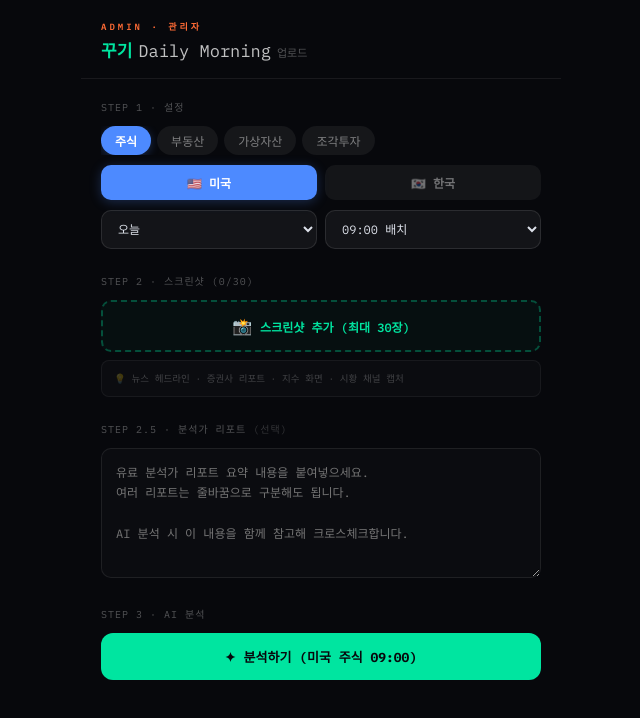
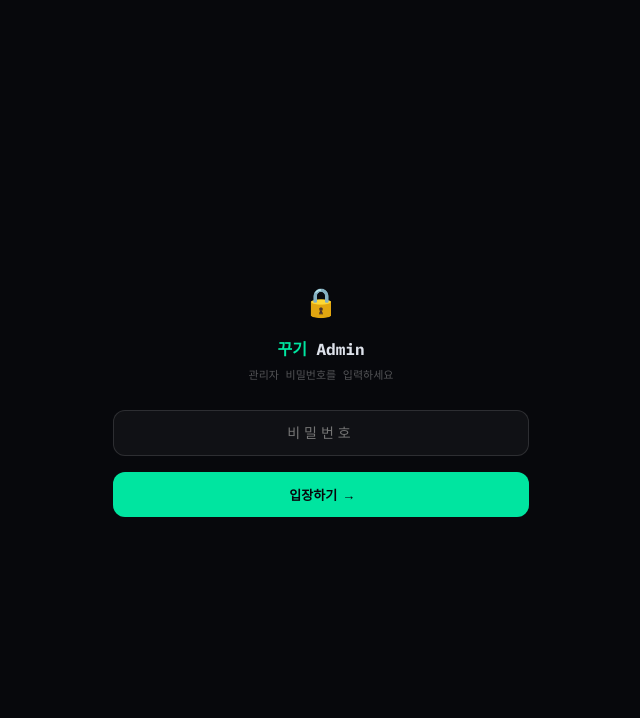
Before and after one commit to jsk65070506-dotcom/skstock, a Next.js app: page /admin in a window 1280 px wide. Shown: the top 718 px of the page, without its empty margins (319-959 px from the left). Built offline with nearby package versions, Linux system fonts and the light colour scheme.

Commit message:
feat: admin asset tabs (주식/부동산/가상자산/조각투자) + analyze market labels

```diff
--- a/pages/admin.jsx
+++ b/pages/admin.jsx
@@ -31,7 +31,7 @@ const ASSET_TABS = [
   { key: "stock",  label: "주식",     color: "#4d8aff" },
   { key: "realty", label: "부동산",   color: "#f5c842" },
   { key: "crypto", label: "가상자산", color: "#a78bfa" },
-  { key: "frac",   label: "조각투자", color: "#00e5a0" },
+  { key: "frac",   label: "실물자산", color: "#00e5a0" },
 ];
 const DATE_OPTIONS = (() => {
   const opts = [];
@@ -121,8 +121,68 @@ const ResultPreview = ({ result, market }) => (
   </div>
 );
 
+// ── PASSWORD SCREEN ─────────────────────────────────────────────────────────
+const ADMIN_PASSWORD = "kkugi2024";
+
+function PasswordScreen({ onSuccess }) {
+  const [input, setInput] = useState("");
+  const [error, setError] = useState(false);
+
+  const handleSubmit = () => {
+    if (input === ADMIN_PASSWORD) {
+      if (typeof window !== "undefined") sessionStorage.setItem("adminAuth", "true");
+      onSuccess();
+    } else {
+      setError(true);
+      setInput("");
+    }
+  };
+
+  return (
+    <div style={{ fontFamily: "'IBM Plex Mono', monospace", background: "#07080c", minHeight: "100vh", maxWidth: 480, margin: "0 auto", color: "#dde1ea", display: "flex", flexDirection: "column", alignItems: "center", justifyContent: "center", padding: "0 32px" }}>
+      <style jsx global>{`
+        @import url('https://fonts.googleapis.com/css2?family=IBM+Plex+Mono:wght@400;600;700&display=swap');
+        * { box-sizing: border-box; margin: 0; padding: 0; }
+        body { background: #07080c; }
+      `}</style>
+      <div style={{ fontSize: 28, marginBottom: 16 }}>🔒</div>
+      <div style={{ fontSize: 16, fontWeight: 700, marginBottom: 6 }}>
+        <span style={{ color: "#00e5a0" }}>꾸기</span> Admin
+      </div>
+      <div style={{ fontSize: 11, color: "rgba(255,255,255,0.3)", marginBottom: 28 }}>관리자 비밀번호를 입력하세요</div>
+      <input
+        type="password"
+        value={input}
+        onChange={(e) => { setInput(e.target.value); setError(false); }}
+        onKeyDown={(e) => e.key === "Enter" && handleSubmit()}
+        placeholder="비밀번호"
+        autoFocus
+        style={{
+          width: "100%", padding: "13px 16px", borderRadius: 12,
+          border: error ? "1px solid rgba(255,77,109,0.6)" : "1px solid rgba(255,255,255,0.12)",
+          background: "rgba(255,255,255,0.04)", color: "#dde1ea",
+          fontFamily: "inherit", fontSize: 14, outline: "none",
+          marginBottom: 8, textAlign: "center", letterSpacing: 4,
+        }}
+      />
+      {error && <div style={{ fontSize: 11, color: "#ff4d6d", marginBottom: 12 }}>비밀번호가 틀렸어요</div>}
+      <button onClick={handleSubmit} style={{
+        width: "100%", padding: "13px 0", borderRadius: 12, border: "none",
+        fontFamily: "inherit", fontSize: 13, fontWeight: 700, marginTop: error ? 0 : 8,
+        background: "#00e5a0", color: "#07080c", cursor: "pointer",
+      }}>
+        입장하기 →
+      </button>
+    </div>
+  );
+}
+
 // ── MAIN ────────────────────────────────────────────────────────────────────
 export default function MarketAdmin() {
+  const [authenticated, setAuthenticated] = useState(() => {
+    if (typeof window !== "undefined") return sessionStorage.getItem("adminAuth") === "true";
+    return false;
+  });
   const [assetTab, setAssetTab] = useState("stock");
   const [stockMarket, setStockMarket] = useState("us"); // 주식 탭용 us/kr
   const market = assetTab === "stock" ? stockMarket : assetTab; // 실제 market 키
@@ -233,6 +293,8 @@ export default function MarketAdmin() {
     }
   };
 
+  if (!authenticated) return <PasswordScreen onSuccess={() => setAuthenticated(true)} />;
+
   const assetInfo = ASSET_TABS.find(a => a.key === assetTab);
   const accentColor = assetTab === "stock"
     ? (stockMarket === "us" ? "#4d8aff" : "#ff6b35")
@@ -300,13 +362,22 @@ export default function MarketAdmin() {
             </div>
           )}
 
-          <div style={{ display: "flex", gap: 8 }}>
-            <select value={selectedDate} onChange={(e) => setSelectedDate(e.target.value)} style={{ flex: 1, padding: "10px 12px", borderRadius: 10, fontFamily: "inherit", background: "rgba(255,255,255,0.05)", border: "1px solid rgba(255,255,255,0.1)", color: "#dde1ea", fontSize: 12, outline: "none", cursor: "pointer" }}>
+          <div style={{ marginBottom: 10 }}>
+            <select value={selectedDate} onChange={(e) => setSelectedDate(e.target.value)} style={{ width: "100%", padding: "10px 12px", borderRadius: 10, fontFamily: "inherit", background: "rgba(255,255,255,0.05)", border: "1px solid rgba(255,255,255,0.1)", color: "#dde1ea", fontSize: 12, outline: "none", cursor: "pointer" }}>
               {DATE_OPTIONS.map((o) => <option key={o.value} value={o.value} style={{ background: "#1a1c24" }}>{o.label}</option>)}
             </select>
-            <select value={selectedBatch} onChange={(e) => setSelectedBatch(e.target.value)} style={{ flex: 1, padding: "10px 12px", borderRadius: 10, fontFamily: "inherit", background: "rgba(255,255,255,0.05)", border: "1px solid rgba(255,255,255,0.1)", color: "#dde1ea", fontSize: 12, outline: "none", cursor: "pointer" }}>
-              {BATCH_TIMES.map((t) => <option key={t} value={t} style={{ background: "#1a1c24" }}>{t} 배치</option>)}
-            </select>
+          </div>
+          <div style={{ display: "flex", gap: 6 }}>
+            {BATCH_TIMES.map((t) => (
+              <button key={t} onClick={() => setSelectedBatch(t)} style={{
+                flex: 1, padding: "9px 0", borderRadius: 10, border: "none", cursor: "pointer",
+                fontFamily: "inherit", fontSize: 11.5, fontWeight: selectedBatch === t ? 700 : 500,
+                transition: "all 0.18s",
+                background: selectedBatch === t ? accentColor : "rgba(255,255,255,0.05)",
+                color: selectedBatch === t ? (accentColor === "#f5c842" ? "#07080c" : "#fff") : "rgba(255,255,255,0.4)",
+                boxShadow: selectedBatch === t ? `0 2px 10px ${accentColor}44` : "none",
+              }}>{t}</button>
+            ))}
           </div>
         </div>
 
@@ -418,7 +489,7 @@ export default function MarketAdmin() {
         {/* STEP 2.5 */}
         <div style={{ marginBottom: 24 }}>
           <div style={{ display: "flex", justifyContent: "space-between", alignItems: "center", marginBottom: 12 }}>
-            <div style={{ fontSize: 10, color: "rgba(255,255,255,0.3)", letterSpacing: 1 }}>STEP 2.5 · 분석가 리포트 <span style={{ color: "rgba(255,255,255,0.18)" }}>(선택)</span></div>
+            <div style={{ fontSize: 10, color: "rgba(255,255,255,0.3)", letterSpacing: 1 }}>STEP 3 · 분석가 리포트 <span style={{ color: "rgba(255,255,255,0.18)" }}>(선택)</span></div>
             {analystNotes && <div style={{ fontSize: 9.5, color: "rgba(255,255,255,0.2)" }}>{analystNotes.length}자</div>}
           </div>
           <textarea
@@ -455,10 +526,11 @@ export default function MarketAdmin() {
 
         {/* STEP 3 */}
         <div style={{ marginBottom: 8 }}>
-          <div style={{ fontSize: 10, color: "rgba(255,255,255,0.3)", letterSpacing: 1, marginBottom: 12 }}>STEP 3 · AI 분석</div>
+          <div style={{ fontSize: 10, color: "rgba(255,255,255,0.3)", letterSpacing: 1, marginBottom: 12 }}>STEP 4 · AI 분석</div>
           {(() => {
             const isStock = assetTab === "stock";
-            const disabled = analyzing;
+            const hasContent = isStock ? images.length > 0 : (textContent.trim().length > 0 || analystNotes.trim().length > 0);
+            const disabled = analyzing || !hasContent;
             const urlCount = !isStock ? (textContent.match(/https?:\/\/[^\s]+/g) || []).length : 0;
             return (
               <button onClick={handleAnalyze} disabled={disabled} style={{
@@ -467,6 +539,7 @@ export default function MarketAdmin() {
                 background: disabled ? "rgba(255,255,255,0.06)" : "#00e5a0",
                 color: disabled ? "rgba(255,255,255,0.2)" : "#07080c",
                 cursor: disabled ? "not-allowed" : "pointer",
+                opacity: (!analyzing && !hasContent) ? 0.4 : 1,
               }}>
                 {analyzing
                   ? <span style={{ display: "flex", alignItems: "center", justifyContent: "center", gap: 8 }}>
@@ -494,10 +567,21 @@ export default function MarketAdmin() {
             <div style={{ height: 1, background: "rgba(255,255,255,0.07)", margin: "24px 0" }} />
             <ResultPreview result={result} market={market} />
             <div style={{ marginTop: 24 }}>
-              <div style={{ fontSize: 10, color: "rgba(255,255,255,0.3)", letterSpacing: 1, marginBottom: 12 }}>STEP 4 · 서비스 반영</div>
+              <div style={{ fontSize: 10, color: "rgba(255,255,255,0.3)", letterSpacing: 1, marginBottom: 12 }}>STEP 5 · 서비스 반영</div>
               {published ? (
-                <div style={{ padding: "14px 0", borderRadius: 12, background: "rgba(0,229,160,0.08)", border: "1px solid rgba(0,229,160,0.25)", textAlign: "center", fontSize: 13, fontWeight: 700, color: "#00e5a0" }}>
-                  ✓ 발행 완료
+                <div>
+                  <div style={{ padding: "14px 0", borderRadius: 12, background: "rgba(0,229,160,0.08)", border: "1px solid rgba(0,229,160,0.25)", textAlign: "center", fontSize: 13, fontWeight: 700, color: "#00e5a0", marginBottom: 10 }}>
+                    ✅ 분석 완료!
+                  </div>
+                  <a href="/" style={{ display: "block", textDecoration: "none" }}>
+                    <div style={{
+                      padding: "13px 0", borderRadius: 12, border: "1px solid rgba(0,229,160,0.35)",
+                      textAlign: "center", fontSize: 13, fontWeight: 700, color: "#00e5a0",
+                      background: "rgba(0,229,160,0.06)", cursor: "pointer",
+                    }}>
+                      메인에서 확인하기 →
+                    </div>
+                  </a>
                 </div>
               ) : (
                 <button onClick={handlePublish} disabled={publishing} style={{
```
Also changed, not shown: pages/index.jsx (+19 -24 lines).
